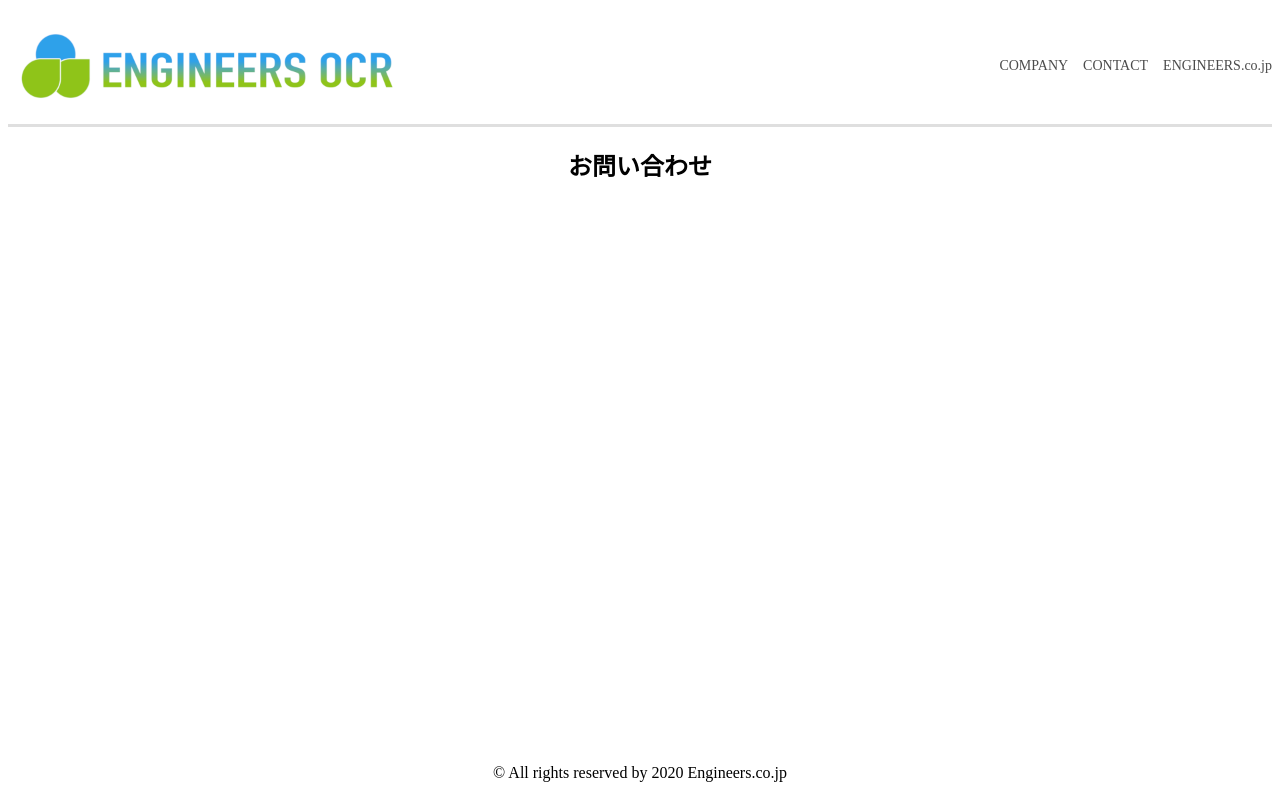
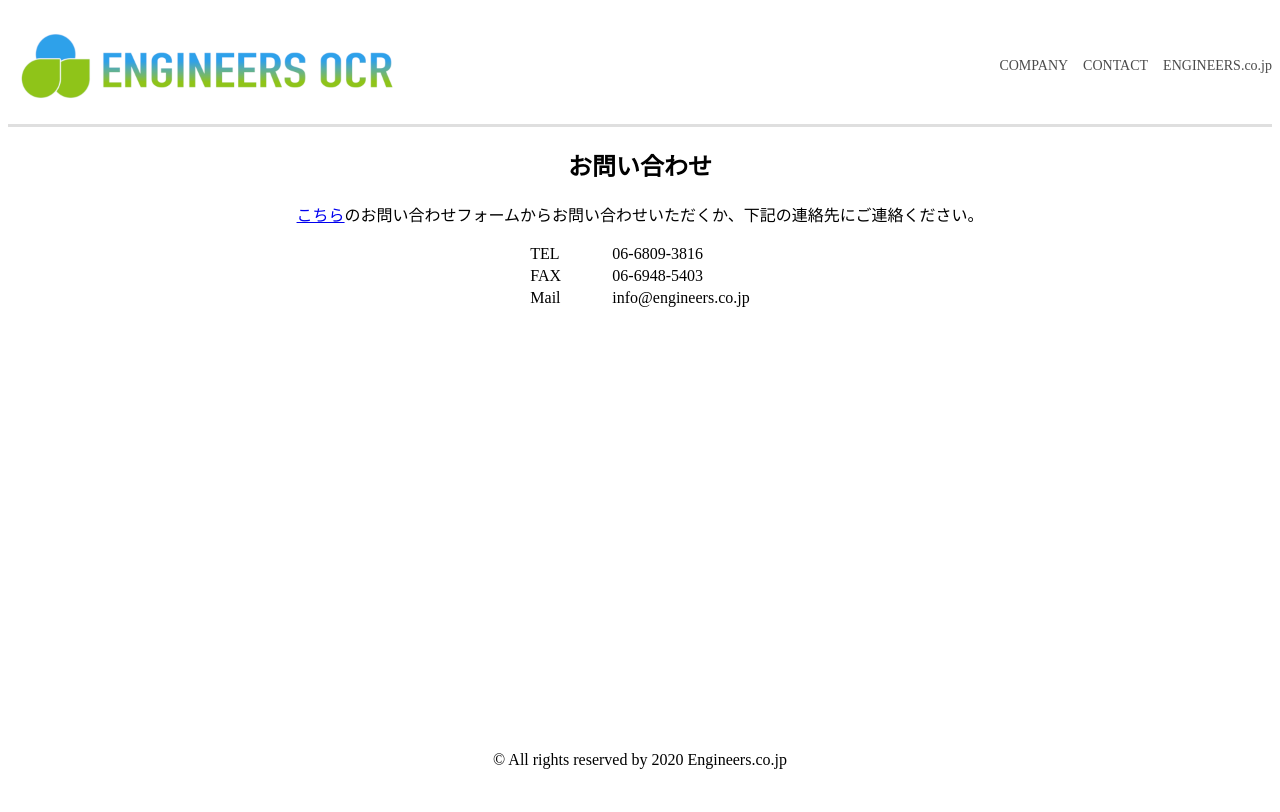
Before and after one commit to EngineersJP/ocr_documet_app, a Flask app: template templates/contact.html in a window 1280 px wide. After the commit the page ends 769 px from the top, so only its background shows below. Run offline with Flask 2, Linux system fonts and the light colour scheme; the template is opened without the code that fills it: most values are stand-ins (such as "Sample title", 1, 10 or a date in 2020).

Commit message:
Add contact page

```diff
--- a/main.py
+++ b/main.py
@@ -111,7 +111,7 @@ app = Flask(__name__)
 def get():
     name = "ゲスト"
     return render_template(
-        'index.html', title='OCR Document App',
+        'index.html', title='TOP',
         name=name, flag=False
     )
 
@@ -136,7 +136,7 @@ def post():
     else:
         result == "ファイルが正しく選択されませんでした。"
     return render_template(
-        'index.html', title='OCR Document App', name=name,
+        'index.html', title='TOP', name=name,
         image_b64data=image_b64data,
         filename_without_ext=filename_without_ext, result=result, flag=True
     )
@@ -162,6 +162,10 @@ def txt_download():
 @app.route('/company', methods=['GET'])
 def company():
     return render_template('company.html', title='COMPANY')
+
+@app.route('/contact', methods=['GET'])
+def contact():
+    return render_template('contact.html', title='CONTACT')
 
 @app.route('/api', methods=['POST'])
 def api():
--- a/static/css/stylesheet.css
+++ b/static/css/stylesheet.css
@@ -25,7 +25,7 @@
 }
 .main-content {
   height: 100%;
-  min-height: calc(100vh - 199px);
+  min-height: calc(100vh - 212px);
 }
 textarea {
   width: 47vw;
@@ -240,3 +240,7 @@ th {
 .table-head {
   font-weight: bold;
 }
+/* -- contact --*/
+.contact-message {
+  text-align: center;
+}
--- a/templates/contact.html
+++ b/templates/contact.html
@@ -1,4 +1,21 @@
 {% extends "layout.html" %}
 {% block content %}
 <h2>お問い合わせ</h2>
+<div class="contact-message">
+    <p><a href="https://engineers.co.jp/call/">こちら</a>のお問い合わせフォームからお問い合わせいただくか、下記の連絡先にご連絡ください。</p>
+</div>
+<table class="table-contact">
+    <tr>
+      <th width="80px">TEL</th>
+      <th>06-6809-3816</th>
+    </tr>
+    <tr>
+      <td>FAX</td>
+      <td>06-6948-5403</td>
+    </tr>
+    <tr>
+      <td>Mail</td>
+      <td>info@engineers.co.jp</td>
+    </tr>
+  </table>
 {% endblock %}
--- a/templates/layout.html
+++ b/templates/layout.html
@@ -5,7 +5,7 @@
     <meta name="viewport" content="width=device-width, initial-scale=1.0">
     <link rel="stylesheet" type="text/css" href="{{ url_for('static',filename='css/stylesheet.css') }}">
     <script data-ad-client="ca-pub-3686794465228977" async src="https://pagead2.googlesyndication.com/pagead/js/adsbygoogle.js"></script>
-    <title>{{ title }}</title>
+    <title>ENGINEERS OCR | {{ title }}</title>
   </head>
   <body>
     <header>
@@ -17,14 +17,14 @@
       <nav class="pc-nav">
         <ul>
             <li><a href="company" class="header-pc-nav">COMPANY</a></li>
-            <li><a href="contact.html" class="header-pc-nav">CONTACT</a></li>
+            <li><a href="contact" class="header-pc-nav">CONTACT</a></li>
             <li><a href="https://engineers.co.jp" class="header-pc-nav">ENGINEERS.co.jp</a></li>
         </ul>
       </nav>
       <nav class="sp-nav">
         <ul>
            <li><a href="company" class="header-sp-nav">COMPANY</a></li>
-           <li><a href="contact.html" class="header-sp-nav">CONTACT</a></li>
+           <li><a href="contact" class="header-sp-nav">CONTACT</a></li>
            <li><a href="https://engineers.co.jp" class="header-sp-nav">ENGINEERS.co.jp</a></li>
            <li class="close"><span>閉じる</span></li>
         </ul>
```
